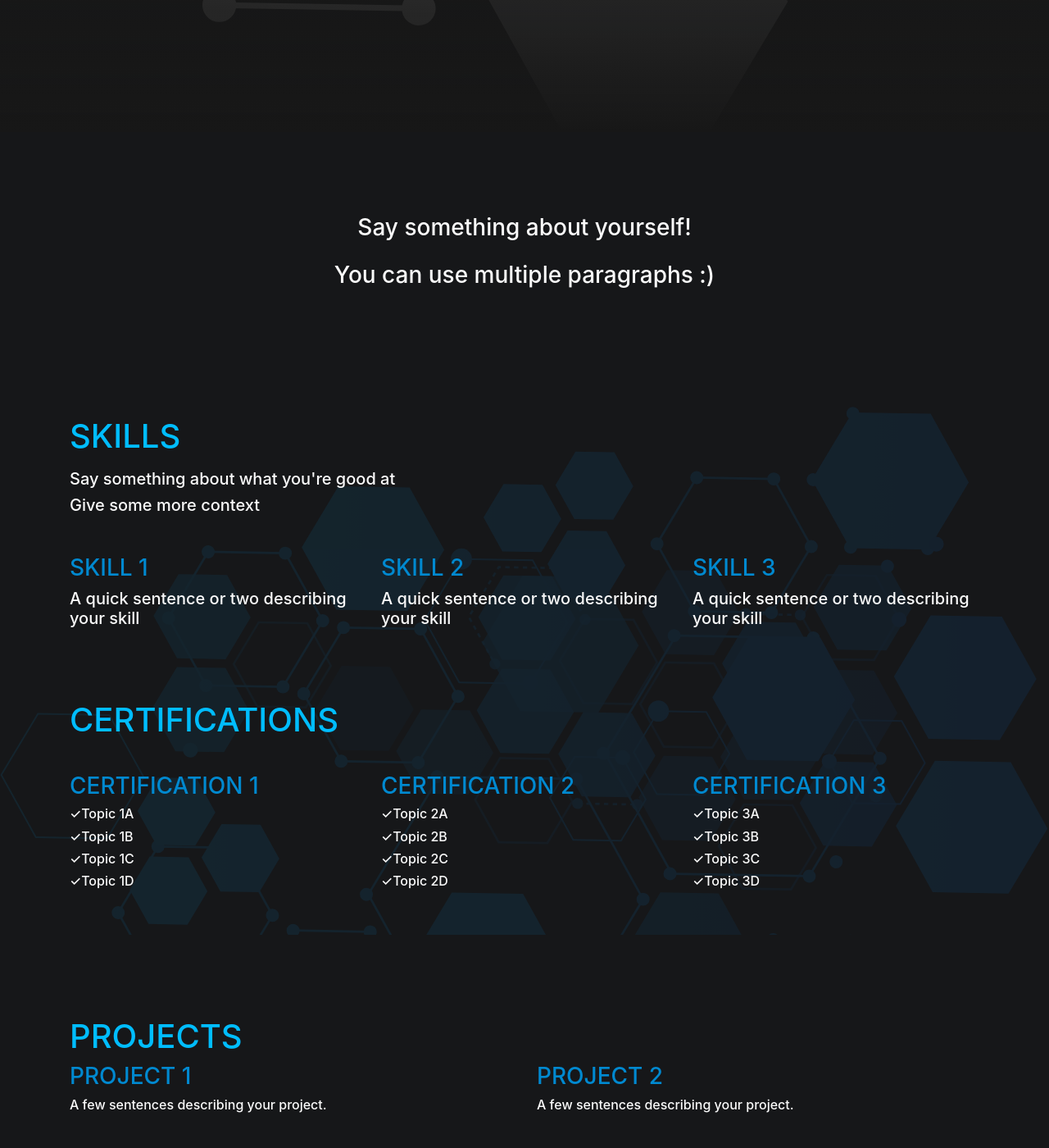
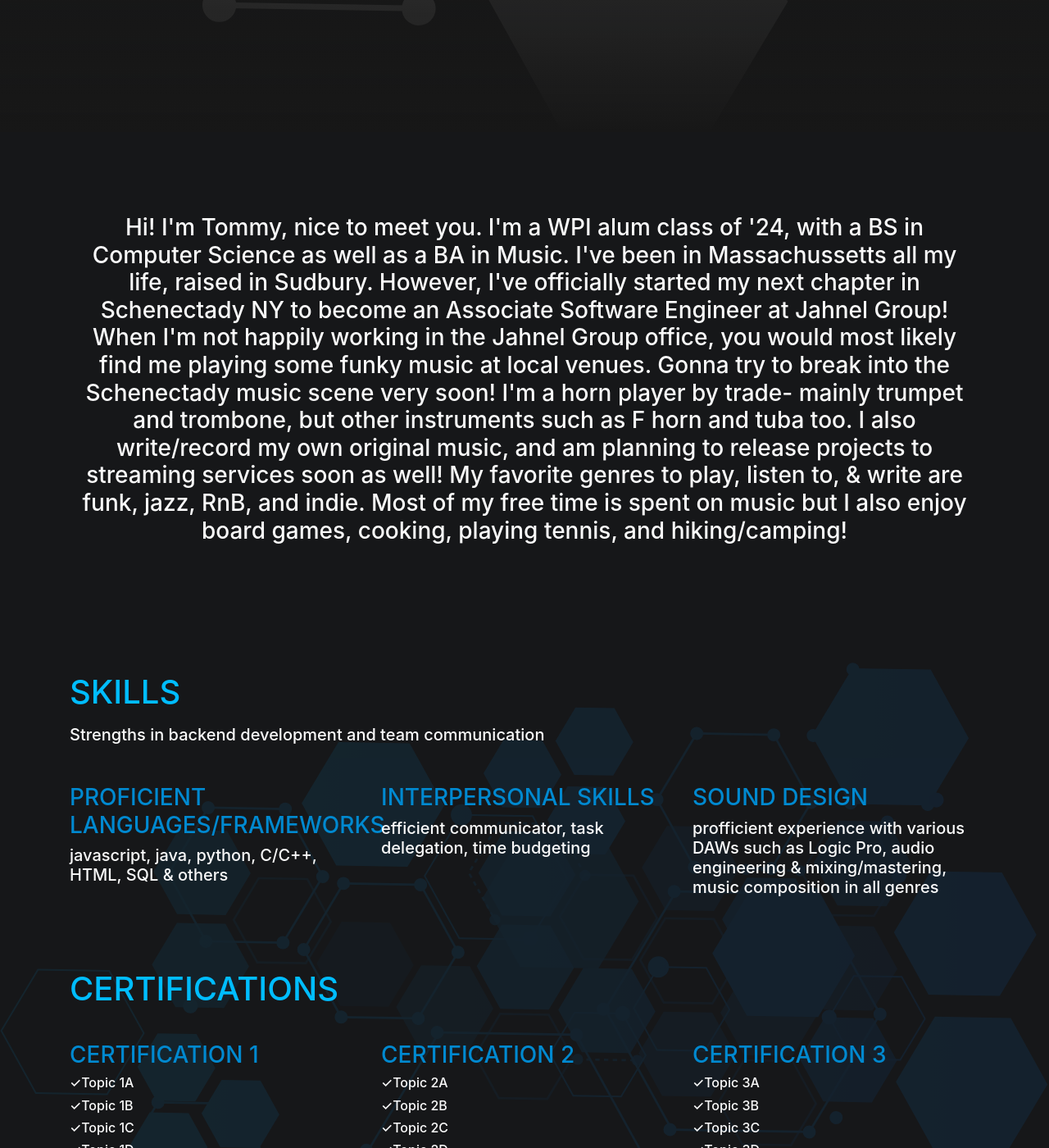
Before and after one commit to tkneeland/tommysite, a Jekyll site: the page built from index.md, in a window 1280 px wide and 1400 px high, scrolled down 855 px. Shown: the whole window at 82% size. Built offline with Jekyll 4.4.1, drawn with Linux system fonts in a browser that asks for light colours; some of the changed text lies outside the part shown.

Commit message:
customization

```diff
--- a/_data/about.yml
+++ b/_data/about.yml
@@ -1,3 +1,16 @@
-- Say something about yourself!
 
-- You can use multiple paragraphs :)
+
+Hi! I'm Tommy, nice to meet you. I'm a WPI alum class of '24, with a BS in Computer Science as well as
+a BA in Music. I've been in Massachussetts all my life, raised in Sudbury. However, I've officially started
+my next chapter in Schenectady NY to become an Associate Software Engineer at Jahnel Group!
+
+
+When I'm not happily working in the Jahnel Group office,
+ you would most likely find me playing some funky music at local venues. Gonna try
+ to break into the Schenectady music scene very soon! I'm a horn player by trade-
+ mainly trumpet and trombone, but other instruments such as F horn and tuba too.
+
+ I also write/record my own original music, and am planning to release projects to streaming
+ services soon as well! My favorite genres to play, listen to, & write are funk, jazz, RnB, and indie.
+
+ Most of my free time is spent on music but I also enjoy board games, cooking, playing tennis, and hiking/camping!
--- a/_data/projects.yml
+++ b/_data/projects.yml
@@ -1,13 +1,13 @@
 #If you have worked on relevant projects talk about them here
 
-- name: Project 1
-  description: A few sentences describing your project.
+- name: Chord Craft
+  description: For my WPI senior project, I created a VST plugin for digital audio work stations that uses machine learning to generate a chord progression from a given melody and exports the progression into a desired track. It was trained on hundreds of songs, keeping track of chord transition trends and the association of chords to the melody notes that they'd be accompanying.
 
-- name: Project 2
-  description: A few sentences describing your project.
+- name: Crowdfunding App
+  description: A clone of the popular site Kickstarter that I made using AWS Lambda & React for WPI's software engineering course.
 
-- name: Project 3
-  description: A few sentences describing your project.
+- name: 360 Energy RECs
+  description: Designed an arbitrum-based token for non-profit organization, 360 Energy, to help Indonesian fish farmers access renewable energy credits awarded from their hydro-electric generators.
 
-- name: Project 4
-  description: A few sentences describing your project.
+- name: Clash Retro
+  description: A vintage grid-based port of popular mobile game Clash Royale, written in C, given the look of old ASCII-rendered PC games from the 80s.
--- a/_data/skills.yml
+++ b/_data/skills.yml
@@ -1,16 +1,16 @@
-header: Say something about what you're good at
+header: Strengths in backend development and team communication
 
-subheader: Give some more context
+subheader:
 
 skill_list:
-  - name: Skill 1
-    description: A quick sentence or two describing your skill
+  - name: Proficient Languages/Frameworks
+    description: javascript, java, python, C/C++, HTML, SQL & others
 
-  - name: Skill 2
-    description: A quick sentence or two describing your skill
+  - name: Interpersonal Skills
+    description: efficient communicator, task delegation, time budgeting
 
-  - name: Skill 3
-    description: A quick sentence or two describing your skill
+  - name: Sound Design
+    description: profficient experience with various DAWs such as Logic Pro, audio engineering & mixing/mastering, music composition in all genres
 
 #If you have certifications, talk about them here
 certifications:
--- a/index.md
+++ b/index.md
@@ -1,7 +1,7 @@
 ---
-title: Your Website
-author: Your Name Here
-description: "A quick website description"
+title: Tommy's Site
+author: Tommy Kneeland
+description: "if you're reading this, have a nice day :)"
 layout: default
 permalink: /
 ---
```
Also changed, not shown: _data/contact.yml (+4 -4 lines), 1 other file.
